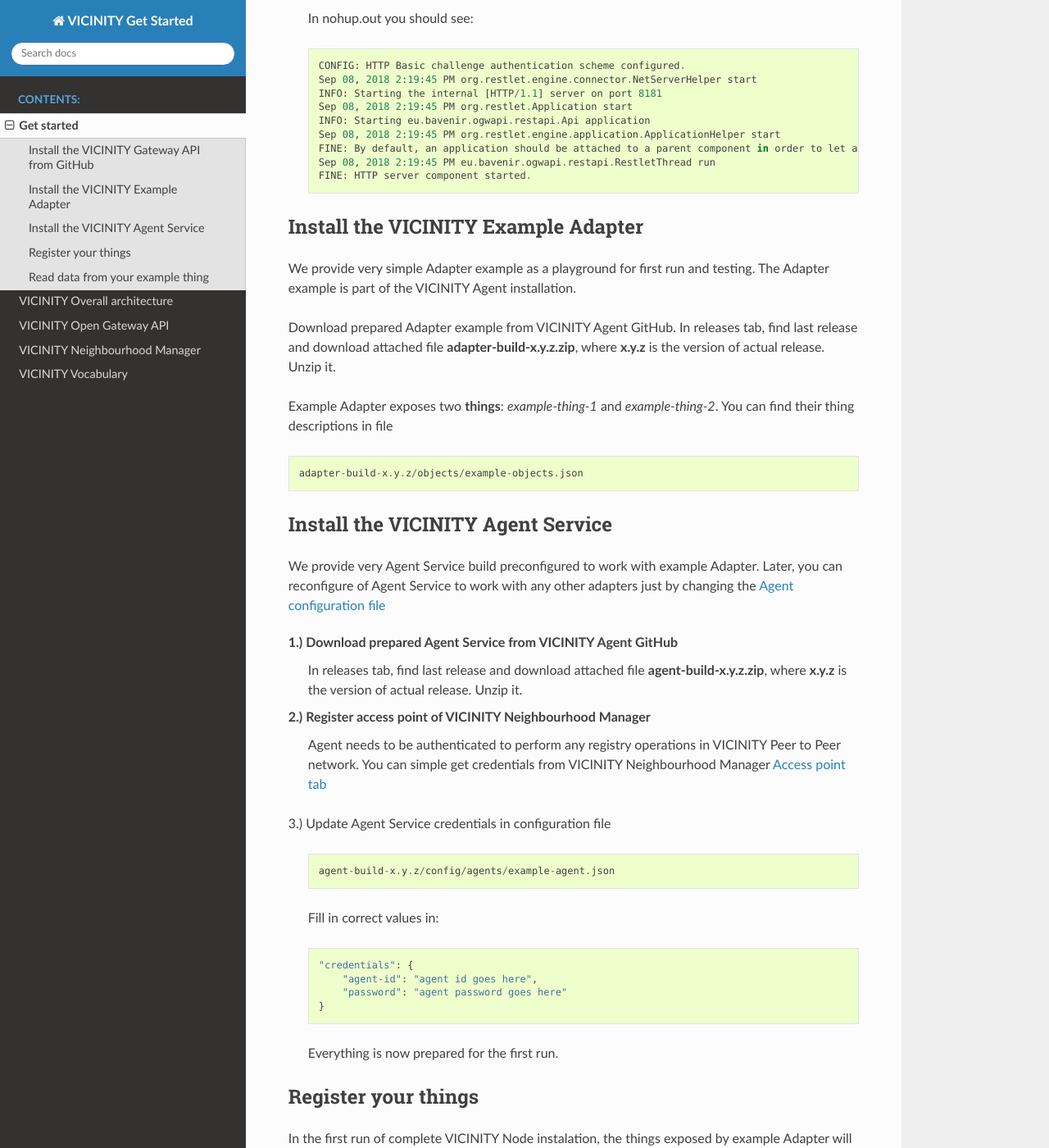
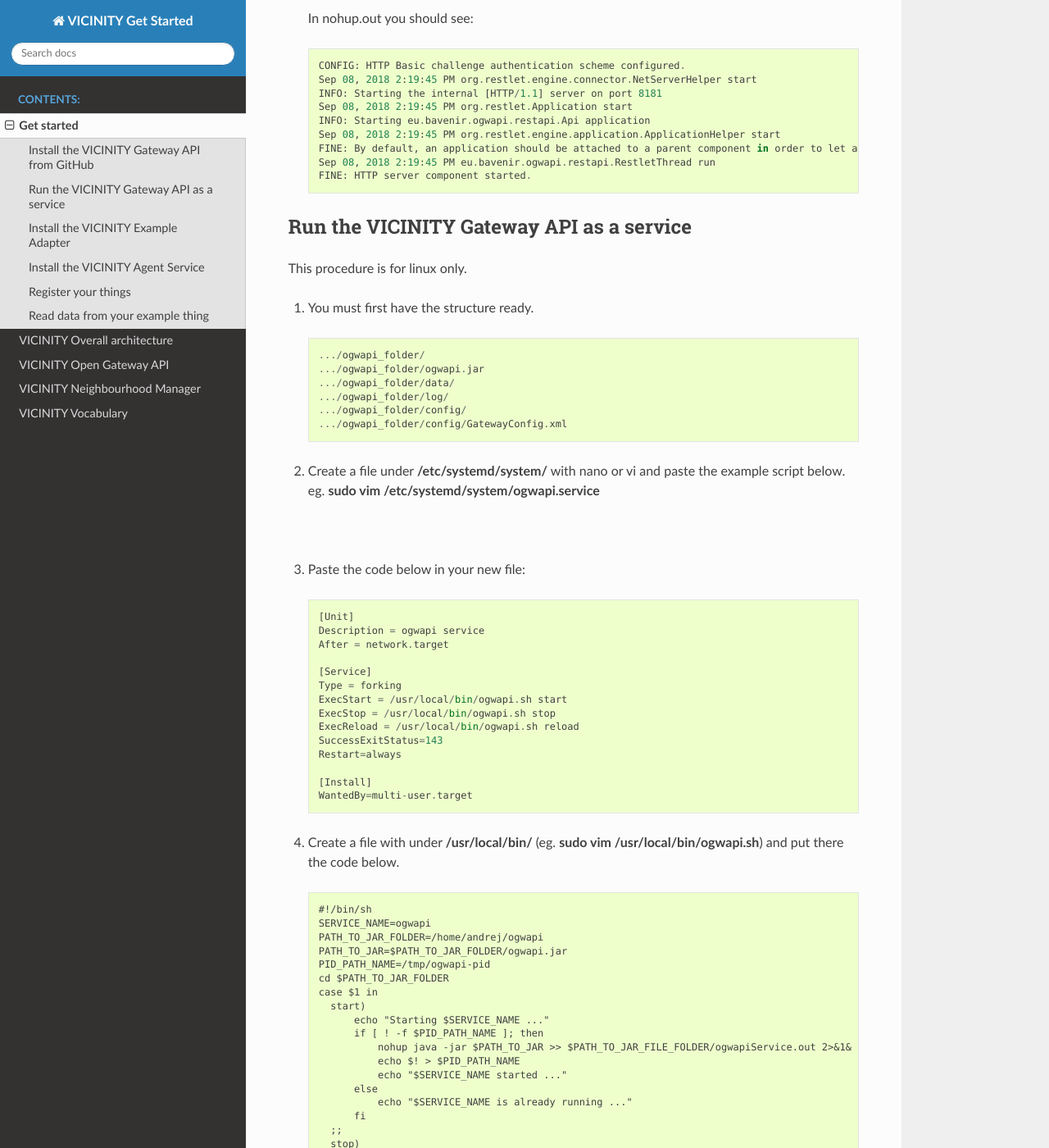
Before and after one commit to vicinityh2020/vicinity-get-started, a Sphinx documentation site: the page built from docs/getstarted.rst, in a window 1280 px wide and 1400 px high, scrolled down 1098 px. Shown: the whole window at 82% size. Built offline with Sphinx 7.4.7 and the Read the Docs theme 2.0.0, drawn with Linux system fonts in a browser that asks for light colours; formulas are drawn with MathJax 3; some of the changed text lies outside the part shown.

Commit message:
Update getstarted.rst

```diff
--- a/docs/getstarted.rst
+++ b/docs/getstarted.rst
@@ -65,7 +65,107 @@
     FINE: HTTP server component started.
 
 
+-----------------------------------------------
+Run the VICINITY Gateway API as a service
+-----------------------------------------------
+This procedure is for linux only.
 
+1. You must first have the structure ready.
+
+  ::
+
+    .../ogwapi_folder/
+    .../ogwapi_folder/ogwapi.jar
+    .../ogwapi_folder/data/
+    .../ogwapi_folder/log/
+    .../ogwapi_folder/config/
+    .../ogwapi_folder/config/GatewayConfig.xml
+
+2. Create a file under **/etc/systemd/system/** with nano or vi and paste the example script below.
+   eg. **sudo vim /etc/systemd/system/ogwapi.service**
+|
+3. Paste the code below in your new file:
+
+  ::
+
+    [Unit]
+    Description = ogwapi service
+    After = network.target
+
+    [Service]
+    Type = forking
+    ExecStart = /usr/local/bin/ogwapi.sh start
+    ExecStop = /usr/local/bin/ogwapi.sh stop
+    ExecReload = /usr/local/bin/ogwapi.sh reload
+    SuccessExitStatus=143
+    Restart=always
+
+    [Install]
+    WantedBy=multi-user.target
+
+
+4. Create a file with under **/usr/local/bin/**
+   (eg. **sudo vim /usr/local/bin/ogwapi.sh**) and put there the code below.
+
+
+  ::
+
+    #!/bin/sh
+    SERVICE_NAME=ogwapi
+    PATH_TO_JAR_FOLDER=/home/andrej/ogwapi
+    PATH_TO_JAR=$PATH_TO_JAR_FOLDER/ogwapi.jar
+    PID_PATH_NAME=/tmp/ogwapi-pid
+    cd $PATH_TO_JAR_FOLDER
+    case $1 in
+      start)
+          echo "Starting $SERVICE_NAME ..."
+          if [ ! -f $PID_PATH_NAME ]; then
+              nohup java -jar $PATH_TO_JAR >> $PATH_TO_JAR_FILE_FOLDER/ogwapiService.out 2>&1&
+              echo $! > $PID_PATH_NAME
+              echo "$SERVICE_NAME started ..."
+          else
+              echo "$SERVICE_NAME is already running ..."
+          fi
+      ;;
+      stop)
+          if [ -f $PID_PATH_NAME ]; then
+              PID=$(cat $PID_PATH_NAME);
+              echo "$SERVICE_NAME stoping ..."
+              kill $PID;
+              echo "$SERVICE_NAME stopped ..."
+              rm $PID_PATH_NAME
+          else
+              echo "$SERVICE_NAME is not running ..."
+          fi
+      ;;
+      restart)
+          if [ -f $PID_PATH_NAME ]; then
+              PID=$(cat $PID_PATH_NAME);
+              echo "$SERVICE_NAME stopping ...";
+              kill $PID;
+              echo "$SERVICE_NAME stopped ...";
+              rm $PID_PATH_NAME
+              echo "$SERVICE_NAME starting ..."
+              nohup java -jar $PATH_TO_JAR >> $PATH_TO_JAR_FILE_FOLDER/ogwapiService.out 2>&1&
+              echo $! > $PID_PATH_NAME
+              echo "$SERVICE_NAME started ..."
+          else
+              echo "$SERVICE_NAME is not running ..."
+          fi
+      ;;
+    esac
+
+5. Modify the SERVICE_NAME, PATH_TO_JAR_FOLDER, and choose a PID_PATH_NAME for the file you are going to use to store your service ID.
+
+6. Write the file and give execution permisions ex. **sudo chmod +x /usr/local/bin/ogwapi.sh**
+
+7. Enable the service with the command **sudo systemctl enable ogwapi**
+
+8. To run the service **sudo service ogwapi start**
+
+9. To check the service status **sudo service ogwapi status**
+
+10. To stop the service **sudo service ogwapi stop**
 
 -----------------------------------------------
 Install the VICINITY Example Adapter
```
